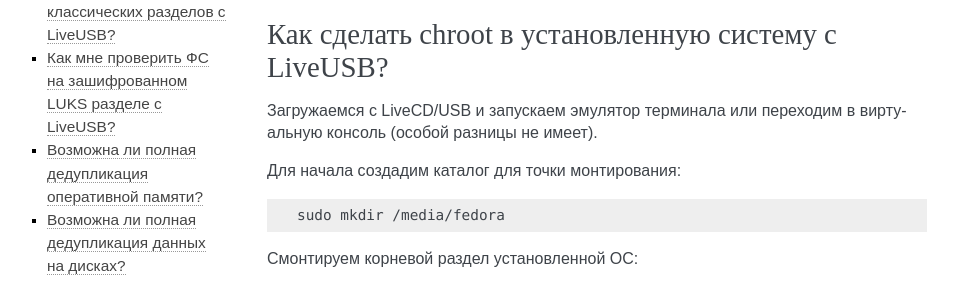
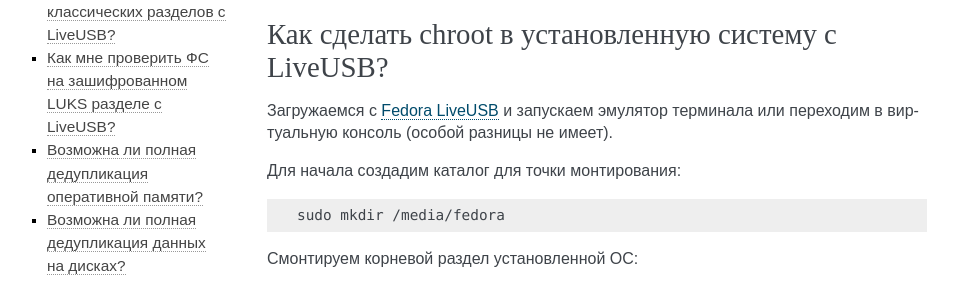
Before and after one commit to RussianFedora/FAQ, a Sphinx documentation site: the page built from source/administration.rst, in a window 1280 px wide and 900 px high, scrolled down 1736 px. Shown: the part 158-440 px from the top of the window, without its empty margins (153-1111 px from the left). Built offline with Sphinx 7.4.7, drawn with Linux system fonts in a browser that asks for light colours.

Commit message:
Additional internal hyperlinks added.

```diff
--- a/source/administration.rst
+++ b/source/administration.rst
@@ -127,7 +127,7 @@
 Как сделать chroot в установленную систему с LiveUSB?
 ===========================================================
 
-Загружаемся с LiveCD/USB и запускаем эмулятор терминала или переходим в виртуальную консоль (особой разницы не имеет).
+Загружаемся с :ref:`Fedora LiveUSB <usb-flash>` и запускаем эмулятор терминала или переходим в виртуальную консоль (особой разницы не имеет).
 
 Для начала создадим каталог для точки монтирования:
 
--- a/source/using-system.rst
+++ b/source/using-system.rst
@@ -47,7 +47,7 @@
 Как лучше всего делать резервную копию корневого раздела?
 =============================================================
 
-Необходимо загрузиться с LiveCD или LiveUSB, смонтировать раздел с корневой файловой системой и выполнить:
+Необходимо загрузиться с :ref:`Fedora LiveUSB <usb-flash>`, смонтировать раздел с корневой файловой системой и выполнить:
 
 .. code-block:: text
 
```
